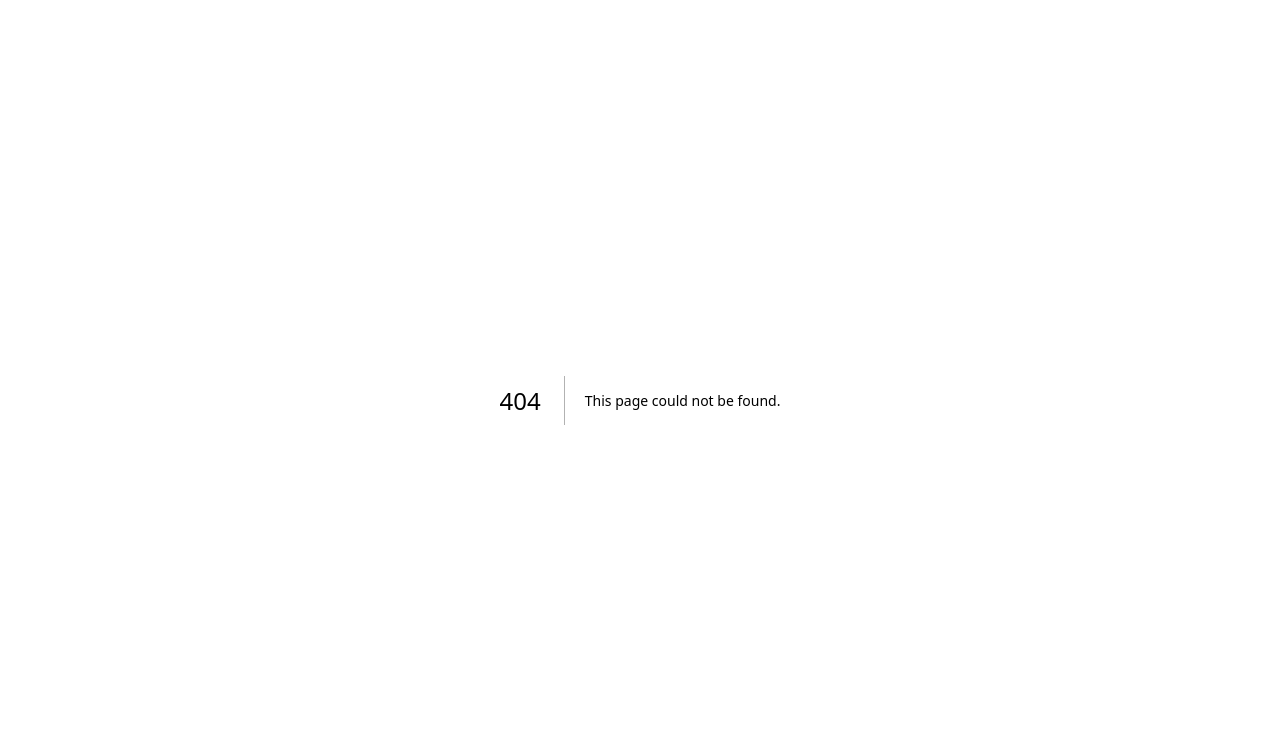
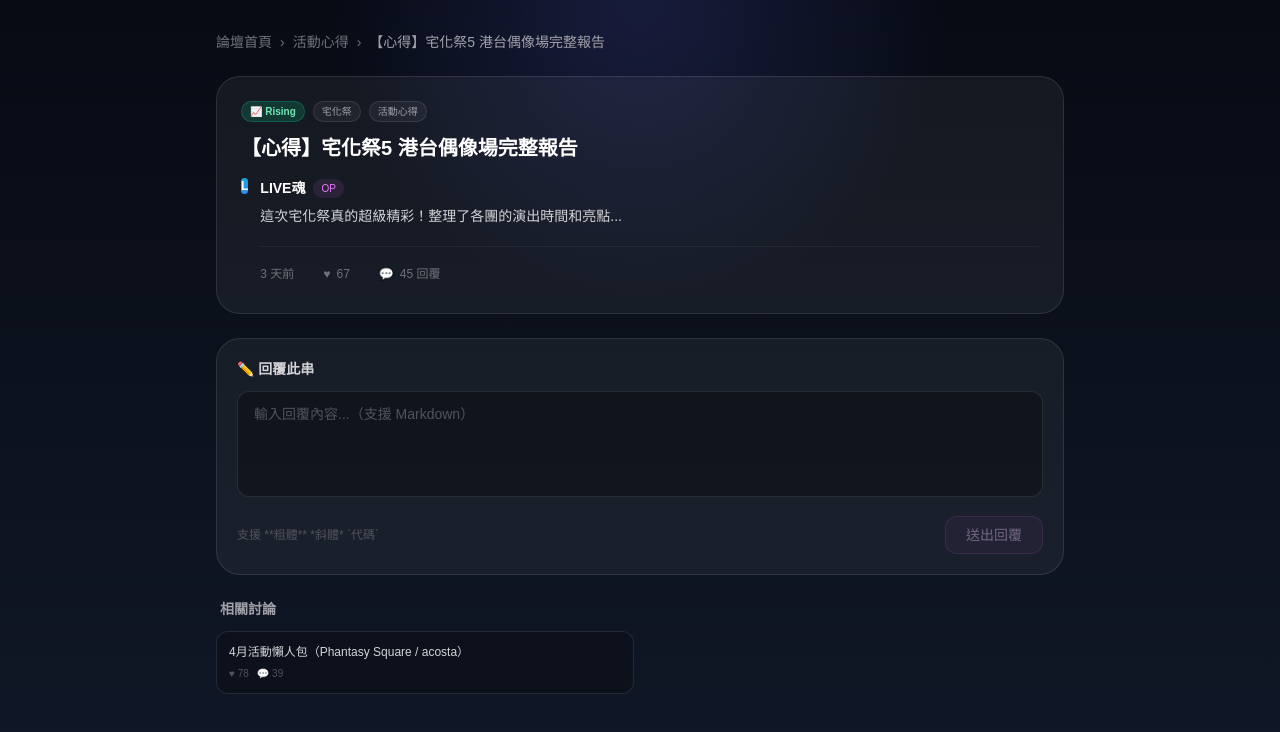
Before and after one commit to Ach018040/idol-platform, a Next.js app in the folder frontend-next/: page /forum/events/t2 in a window 1280 px wide. Before the commit this address had no page. Shown: the top 732 px of the page. Built offline with nearby package versions, Linux system fonts and the light colour scheme.

Commit message:
feat: add /forum/[slug]/[threadId] — thread detail + replies + reply box

```diff
--- /dev/null
+++ b/frontend-next/app/forum/[slug]/[threadId]/page.tsx
@@ -0,0 +1,169 @@
+"use client";
+import Link from "next/link";
+import { useState } from "react";
+import { notFound } from "next/navigation";
+import {
+  MOCK_FORUMS, MOCK_THREADS, MOCK_POSTS,
+  getTrendingTag, formatRelativeTime, type Post,
+} from "../../../../lib/supabase-forum";
+
+function Avatar({ name, size = 8 }: { name: string; size?: number }) {
+  const colors = ["from-pink-500 to-violet-500","from-cyan-500 to-blue-500","from-amber-500 to-orange-500","from-emerald-500 to-teal-500","from-fuchsia-500 to-purple-500"];
+  const idx = name.charCodeAt(0) % colors.length;
+  return (
+    <div className={`flex-shrink-0 w-${size} h-${size} rounded-full bg-gradient-to-br ${colors[idx]} flex items-center justify-center text-white font-bold text-xs`}>
+      {[...name][0]}
+    </div>
+  );
+}
+
+function PostCard({ post, index }: { post: Post; index: number }) {
+  const [liked, setLiked] = useState(false);
+  return (
+    <div className="rounded-2xl border border-white/10 bg-black/20 p-5">
+      <div className="flex items-start gap-3 mb-4">
+        <Avatar name={post.author_name || "?"} size={8} />
+        <div className="min-w-0 flex-1">
+          <div className="flex items-center gap-2">
+            <span className="text-sm font-semibold text-white">{post.author_name}</span>
+            {post.edited && <span className="text-[10px] text-zinc-600 border border-zinc-700 rounded px-1">已編輯</span>}
+          </div>
+          <div className="text-xs text-zinc-500 mt-0.5 flex items-center gap-2">
+            <span>#{index + 1}</span>
+            <span>·</span>
+            <span>{formatRelativeTime(post.created_at)}</span>
+          </div>
+        </div>
+        <div className="flex items-center gap-1">
+          <button className="text-xs text-zinc-600 hover:text-zinc-400 px-2 py-1 rounded hover:bg-white/5 transition-colors">引用</button>
+          <button className="text-xs text-zinc-600 hover:text-zinc-400 px-2 py-1 rounded hover:bg-white/5 transition-colors">⚑</button>
+        </div>
+      </div>
+      <p className="text-sm text-zinc-300 leading-7">{post.body}</p>
+      <div className="mt-4 flex items-center gap-3 pt-3 border-t border-white/5">
+        <button
+          onClick={() => setLiked(!liked)}
+          className={`flex items-center gap-1.5 text-xs rounded-lg px-3 py-1.5 transition-colors ${
+            liked ? "text-pink-300 bg-pink-500/20 border border-pink-500/30" : "text-zinc-500 hover:text-pink-300 hover:bg-pink-500/10 border border-transparent"
+          }`}
+        >
+          <span>♥</span>
+          <span>{post.likes_count + (liked ? 1 : 0)}</span>
+        </button>
+      </div>
+    </div>
+  );
+}
+
+export default function ThreadPage({ params }: { params: { slug: string; threadId: string } }) {
+  const forum = MOCK_FORUMS.find(f => f.slug === params.slug);
+  const thread = MOCK_THREADS.find(t => t.id === params.threadId);
+  if (!forum || !thread) notFound();
+
+  const posts = MOCK_POSTS.filter(p => p.thread_id === params.threadId);
+  const [liked, setLiked] = useState(false);
+  const [replyText, setReplyText] = useState("");
+  const tag = getTrendingTag(thread);
+
+  return (
+    <main className="min-h-screen bg-[radial-gradient(circle_at_top,_rgba(99,102,241,0.18),_transparent_30%),linear-gradient(180deg,_#070b14_0%,_#111827_100%)] text-white">
+      <div className="mx-auto max-w-4xl px-4 py-8 md:px-6">
+
+        {/* Breadcrumb */}
+        <div className="mb-6 flex items-center gap-2 text-sm text-zinc-500">
+          <Link href="/forum" className="hover:text-zinc-300 transition-colors">論壇首頁</Link>
+          <span>›</span>
+          <Link href={`/forum/${params.slug}`} className="hover:text-zinc-300 transition-colors">{forum.title}</Link>
+          <span>›</span>
+          <span className="text-zinc-400 truncate max-w-xs">{thread.title}</span>
+        </div>
+
+        {/* Thread Header */}
+        <header className="mb-6 rounded-3xl border border-white/10 bg-white/5 p-6">
+          <div className="flex flex-wrap items-center gap-2 mb-3">
+            {thread.is_pinned && <span className="text-[10px] font-semibold text-amber-400 bg-amber-400/10 border border-amber-400/20 rounded-full px-2 py-0.5">📌 置頂</span>}
+            {tag === "hot" && <span className="text-[10px] font-semibold text-rose-300 bg-rose-500/20 border border-rose-500/30 rounded-full px-2 py-0.5">🔥 Hot</span>}
+            {tag === "rising" && <span className="text-[10px] font-semibold text-emerald-300 bg-emerald-500/20 border border-emerald-500/30 rounded-full px-2 py-0.5">📈 Rising</span>}
+            {thread.tags.map(t => (
+              <span key={t} className="text-[10px] text-zinc-400 bg-white/5 border border-white/10 rounded-full px-2 py-0.5">{t}</span>
+            ))}
+          </div>
+          <h1 className="text-xl font-black text-white mb-4">{thread.title}</h1>
+          <div className="flex items-start gap-3">
+            <Avatar name={thread.author_name || "?"} size={9} />
+            <div className="min-w-0 flex-1">
+              <div className="flex items-center gap-2 mb-1">
+                <span className="text-sm font-semibold text-white">{thread.author_name}</span>
+                <span className="text-[10px] text-fuchsia-400 bg-fuchsia-400/10 rounded-full px-2 py-0.5">OP</span>
+              </div>
+              <p className="text-sm text-zinc-300 leading-7">{thread.body}</p>
+              <div className="mt-4 flex items-center gap-4 pt-3 border-t border-white/5 text-xs text-zinc-500">
+                <span>{formatRelativeTime(thread.created_at)}</span>
+                <button
+                  onClick={() => setLiked(!liked)}
+                  className={`flex items-center gap-1.5 rounded-lg px-3 py-1.5 transition-colors ${
+                    liked ? "text-pink-300 bg-pink-500/20 border border-pink-500/30" : "text-zinc-500 hover:text-pink-300 hover:bg-pink-500/10 border border-transparent"
+                  }`}
+                >
+                  <span>♥</span>
+                  <span>{thread.likes_count + (liked ? 1 : 0)}</span>
+                </button>
+                <span className="flex items-center gap-1.5">
+                  <span className="text-cyan-400">💬</span>
+                  <span>{thread.replies_count} 回覆</span>
+                </span>
+              </div>
+            </div>
+          </div>
+        </header>
+
+        {/* Replies */}
+        {posts.length > 0 && (
+          <div className="mb-6 space-y-3">
+            <h2 className="text-sm font-semibold text-zinc-400 px-1">回覆 ({posts.length})</h2>
+            {posts.map((post, i) => <PostCard key={post.id} post={post} index={i} />)}
+          </div>
+        )}
+
+        {/* Reply Box */}
+        <div className="rounded-3xl border border-white/10 bg-white/5 p-5">
+          <h3 className="text-sm font-semibold text-zinc-300 mb-3">✏️ 回覆此串</h3>
+          <textarea
+            value={replyText}
+            onChange={e => setReplyText(e.target.value)}
+            placeholder="輸入回覆內容...（支援 Markdown）"
+            rows={4}
+            className="w-full rounded-xl border border-white/10 bg-black/30 px-4 py-3 text-sm text-zinc-200 placeholder-zinc-600 resize-none focus:outline-none focus:border-fuchsia-400/50 transition-colors"
+          />
+          <div className="mt-3 flex items-center justify-between">
+            <span className="text-xs text-zinc-600">支援 **粗體** *斜體* `代碼`</span>
+            <button
+              disabled={!replyText.trim()}
+              className="rounded-xl border border-fuchsia-400/30 bg-fuchsia-400/10 px-5 py-2 text-sm text-fuchsia-200 hover:bg-fuchsia-400/20 disabled:opacity-40 disabled:cursor-not-allowed transition-colors"
+            >
+              送出回覆
+            </button>
+          </div>
+        </div>
+
+        {/* Related threads */}
+        <div className="mt-6">
+          <h3 className="text-sm font-semibold text-zinc-400 mb-3 px-1">相關討論</h3>
+          <div className="grid grid-cols-1 sm:grid-cols-2 gap-3">
+            {MOCK_THREADS.filter(t => t.id !== thread.id && t.forum_slug === params.slug).slice(0, 4).map(t => (
+              <Link key={t.id} href={`/forum/${t.forum_slug}/${t.id}`}>
+                <div className="rounded-xl border border-white/10 bg-black/20 p-3 hover:border-fuchsia-400/30 hover:bg-white/5 transition-all cursor-pointer">
+                  <p className="text-xs font-medium text-zinc-300 line-clamp-2">{t.title}</p>
+                  <div className="mt-1.5 flex items-center gap-2 text-[10px] text-zinc-600">
+                    <span>♥ {t.likes_count}</span>
+                    <span>💬 {t.replies_count}</span>
+                  </div>
+                </div>
+              </Link>
+            ))}
+          </div>
+        </div>
+      </div>
+    </main>
+  );
+}
```
